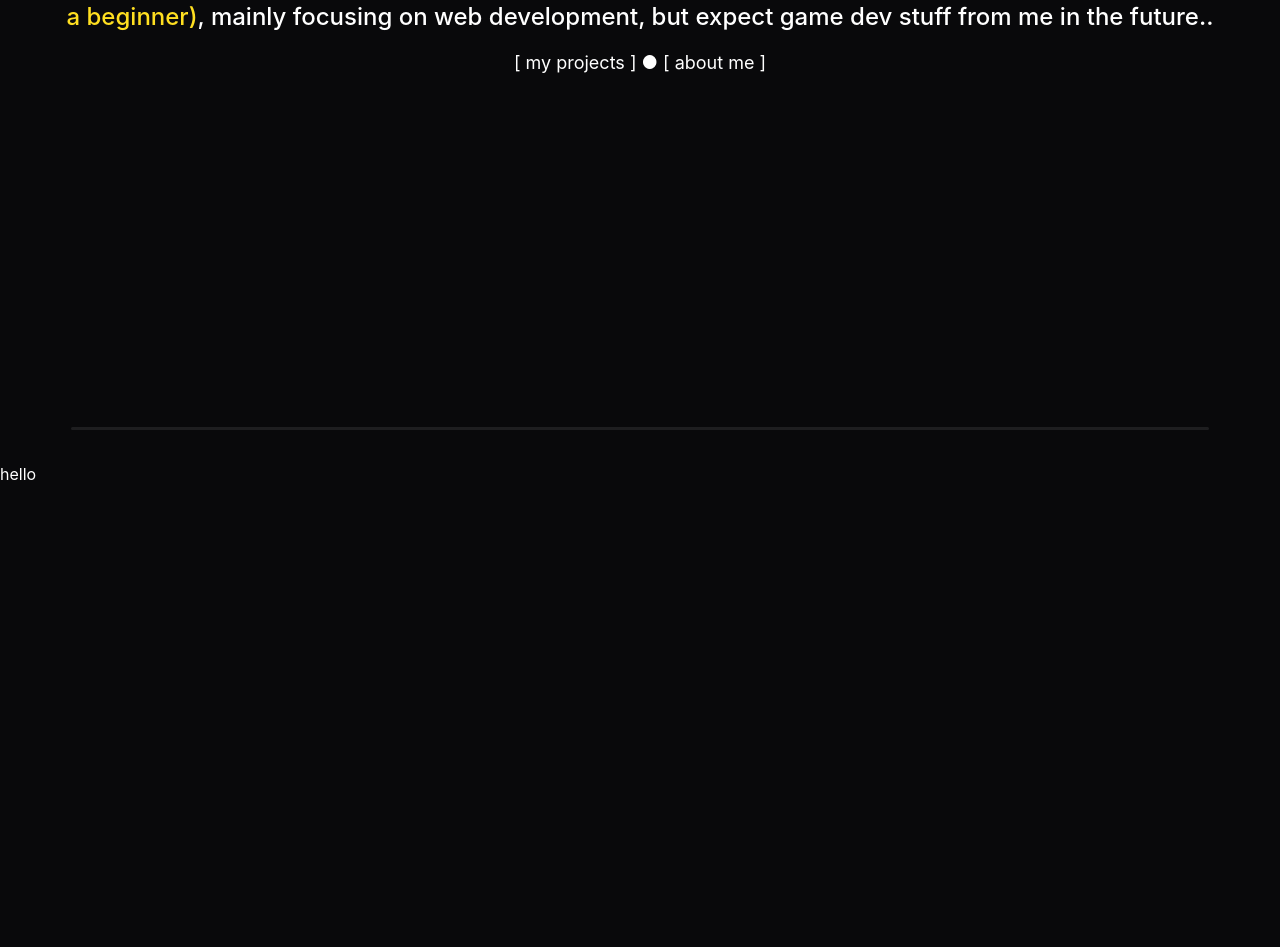
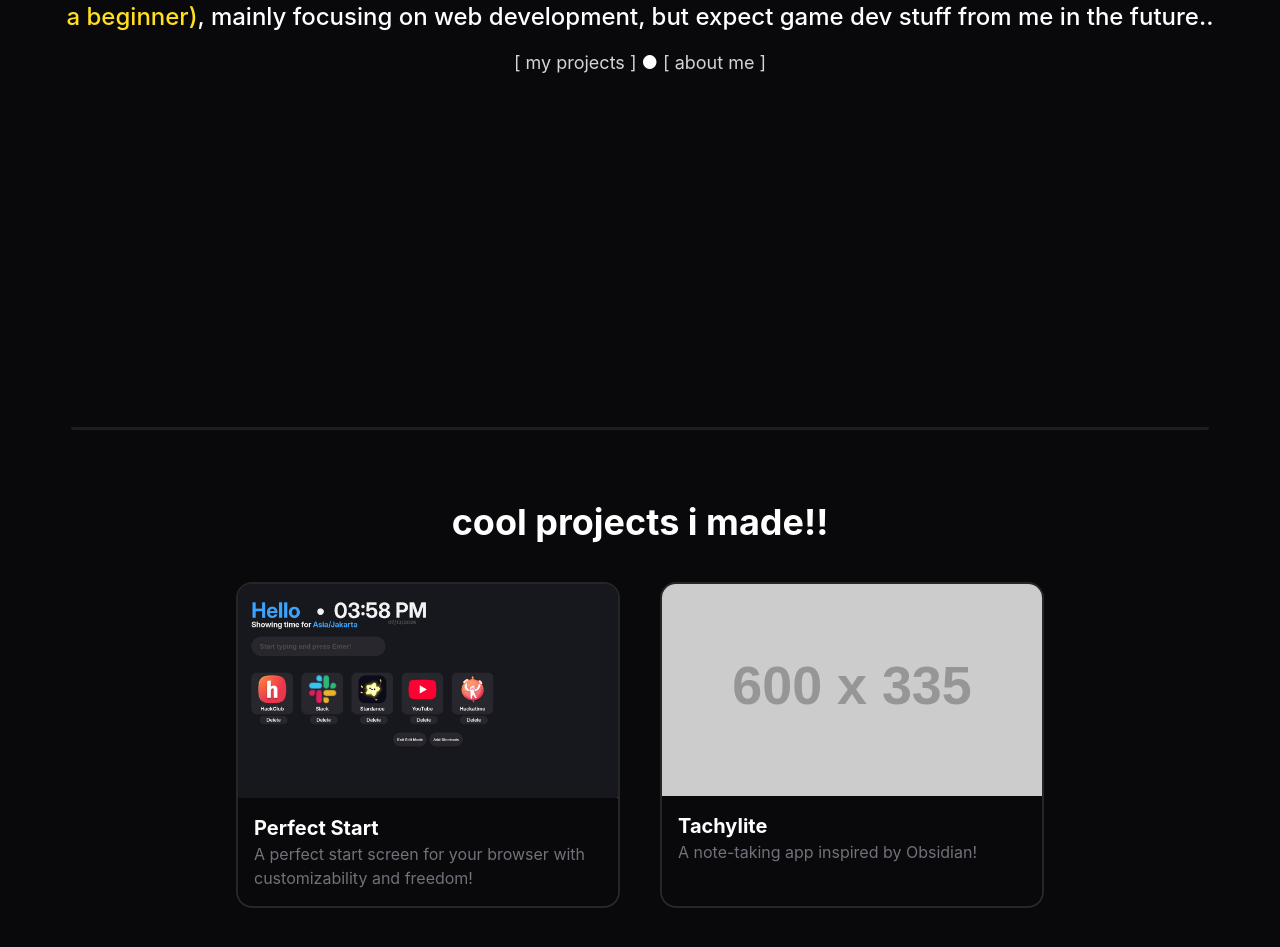
Before and after one commit to dumpiez/dumpiez.github.io, a React (Vite) app: page / in a window 1280 px wide. Shown: the part 405-1352 px from the top of the page. Before the commit the page ends 891 px from the top, so only its background shows below. Built offline with nearby package versions, Linux system fonts and the light colour scheme.

Commit message:
implement projects section and the card
used the card code from Tailwind Docs as reference, but i did my own
changes to it

```diff
--- /dev/null
+++ b/src/Components/Card.tsx
@@ -0,0 +1,26 @@
+type CardProps = {
+  cardLink?: string;
+  cardImage?: string;
+  cardName: string;
+  cardDescription: string;
+};
+
+export default function Card({
+  cardLink,
+  cardImage,
+  cardName,
+  cardDescription,
+}: CardProps) {
+  return (
+    <a
+      href={cardLink ?? "#"}
+      className="max-w-sm rounded-2xl border-neutral-800 overflow-hidden border-2 mx-5 hover:border-neutral-600 transition"
+    >
+      <img src={cardImage ?? "https://placehold.co/600x335"} alt={cardName} />
+      <div className="p-4">
+        <div className="font-bold text-xl">{cardName}</div>
+        <p className="text-zinc-500 text-base">{cardDescription}</p>
+      </div>
+    </a>
+  );
+}
--- a/src/Components/Header.tsx
+++ b/src/Components/Header.tsx
@@ -22,9 +22,19 @@ export default function Header() {
         </p>
       </header>
       <nav className="text-lg pt-4">
-        <a href="#projects">[ my projects ]</a>
+        <a
+          href="#projects"
+          className="text-neutral-300 hover:text-neutral-100 transition-colors"
+        >
+          [ my projects ]
+        </a>
         {" ● "}
-        <a href="#aboutme">[ about me ]</a>
+        <a
+          className="text-neutral-300 hover:text-neutral-100 transition-colors"
+          href="#aboutme"
+        >
+          [ about me ]
+        </a>
       </nav>
     </div>
   );
--- a/src/Components/Projects.tsx
+++ b/src/Components/Projects.tsx
@@ -1,3 +1,26 @@
+import Card from "./Card.tsx";
+
 export default function Projects() {
-  return <h1>hello</h1>;
+  return (
+    <div className="flex justify-start items-center h-screen flex-col">
+      <section className="py-10">
+        <h1 className="md:text-4xl sm:text-2xl font-bold text-center">
+          cool projects i made!!
+        </h1>
+        <section className="flex flex-row py-10">
+          <Card
+            cardLink="https://github.com/dumpiez/perfect-start"
+            cardImage="/img/perfectstart.jpg"
+            cardName="Perfect Start"
+            cardDescription="A perfect start screen for your browser with customizability and freedom!"
+          />
+          <Card
+            cardLink="https://github.com/dumpiez/tachylite"
+            cardName="Tachylite"
+            cardDescription="A note-taking app inspired by Obsidian!"
+          />
+        </section>
+      </section>
+    </div>
+  );
 }
```
Also changed, not shown: img/perfectstart.jpg (added).
